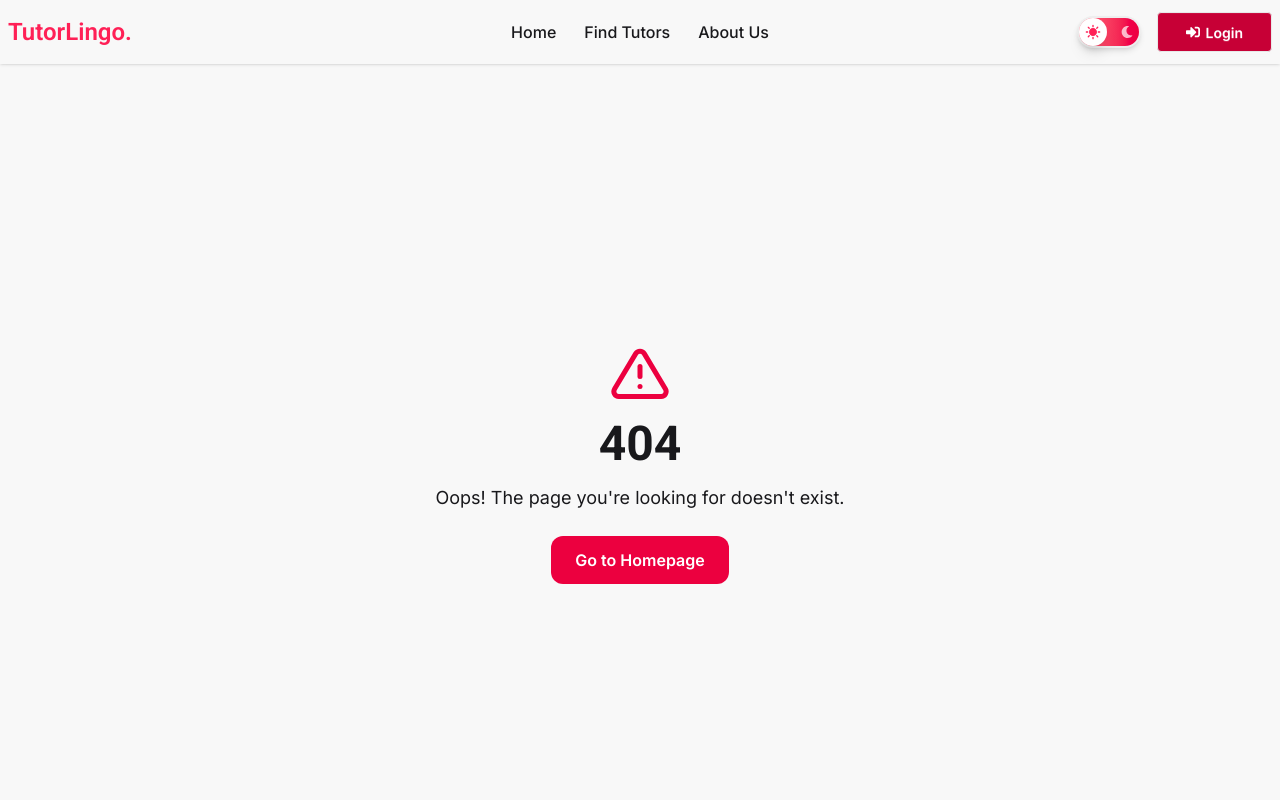
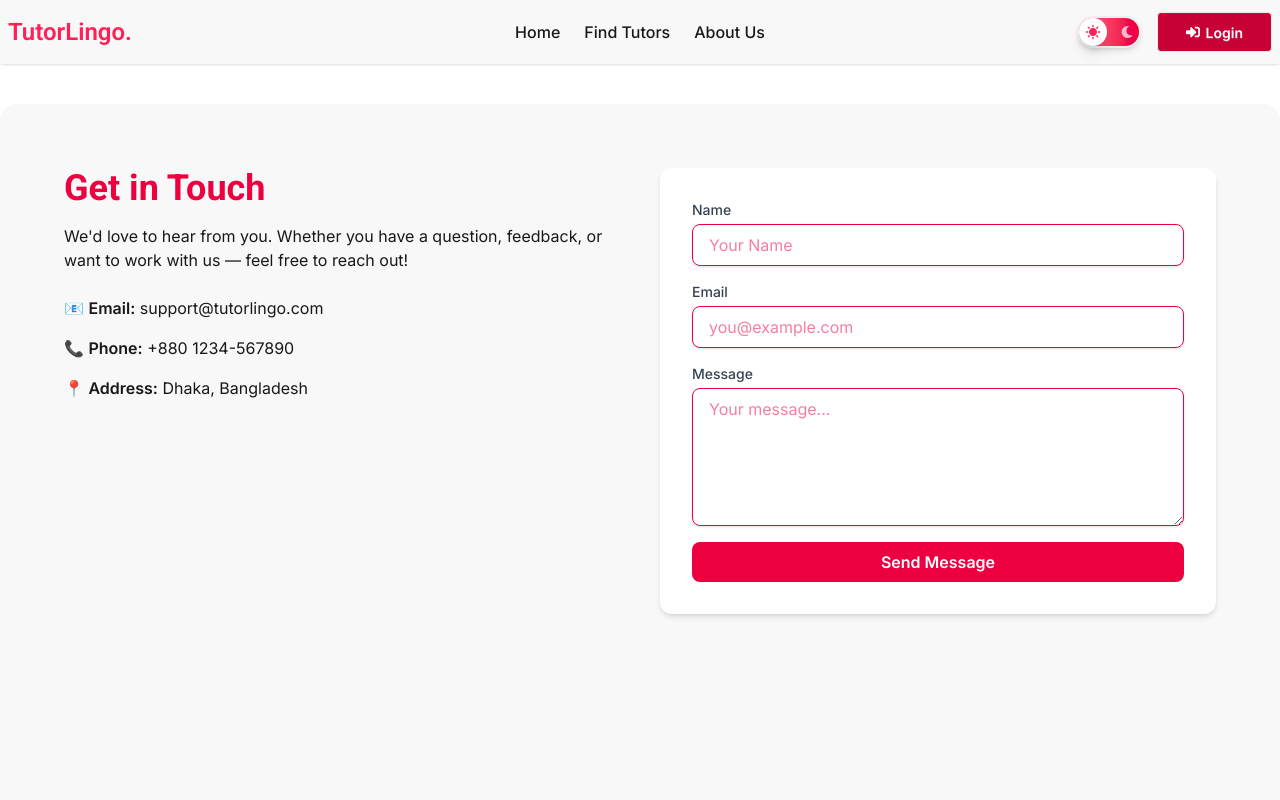
Before and after one commit to borhansiddque/tutor-lingo-app, a React (Vite) app: page /contact-us in a window 1280 px wide. Shown: the top 800 px of the page. Built offline with nearby package versions, Linux system fonts and the light colour scheme; no server answers.

Commit message:
Add Contact Us page and update routing; modify Navbar and Footer for new link

```diff
--- a/src/Components/Footer.jsx
+++ b/src/Components/Footer.jsx
@@ -32,9 +32,9 @@ const Footer = () => {
         <a className="border-b border-transparent hover:border-rose-700 cursor-pointer">
           About us
         </a>
-        <a className="border-b border-transparent hover:border-rose-700 cursor-pointer">
+        <Link to={'contact-us'} className="border-b border-transparent hover:border-rose-700 cursor-pointer">
           Contact
-        </a>
+        </Link>
       </nav>
       <nav>
         <h6 className="footer-title">Social Media</h6>
--- a/src/Components/Navbar.jsx
+++ b/src/Components/Navbar.jsx
@@ -116,11 +116,12 @@ const Navbar = () => {
               }
               to={"/my-booked-tutors"}
             >
-              <span>My Booked Tutors</span>
+              <span>Booked Tutors</span>
             </NavLink>
           </li>
         </>
       )}
+
     </>
   );
   return (
@@ -145,7 +146,7 @@ const Navbar = () => {
           <h3 className="text-2xl text-rose-500 font-semibold">TutorLingo.</h3>
         </div>
         <div className="navbar-center hidden lg:flex">
-          <ul className="flex gap-3">{links}</ul>
+          <ul className="flex gap-2">{links}</ul>
         </div>
         <div className="navbar-end gap-4">
           <ThemeToggle></ThemeToggle>
--- /dev/null
+++ b/src/Pages/ContactUs/ContactUs.jsx
@@ -0,0 +1,82 @@
+const ContactUs = () => {
+  return (
+    <section className="py-16 px-4 bg-base-200 rounded-2xl min-h-screen my-10">
+      <div className="max-w-6xl mx-auto grid md:grid-cols-2 gap-10">
+        {/* Left: Contact Info */}
+        <div>
+          <h2 className="text-4xl font-bold text-rose-600 mb-4">
+            Get in Touch
+          </h2>
+          <p className="mb-6">
+            We'd love to hear from you. Whether you have a question, feedback,
+            or want to work with us — feel free to reach out!
+          </p>
+
+          <ul className="space-y-4">
+            <li>
+              📧 <span className="font-semibold">Email:</span>{" "}
+              support@tutorlingo.com
+            </li>
+            <li>
+              📞 <span className="font-semibold">Phone:</span> +880 1234-567890
+            </li>
+            <li>
+              📍 <span className="font-semibold">Address:</span> Dhaka,
+              Bangladesh
+            </li>
+          </ul>
+        </div>
+
+        {/* Right: Contact Form */}
+        <div>
+          <form className="bg-white p-8 rounded-xl shadow-md space-y-4">
+            <div>
+              <label className="block text-sm font-medium text-gray-700">
+                Name
+              </label>
+              <input
+                type="text"
+                placeholder="Your Name"
+                className="mt-1 block w-full px-4 py-2 border rounded-lg shadow-sm focus:outline-none focus:ring focus:border-rose-500 text-rose-600"
+                required
+              />
+            </div>
+
+            <div>
+              <label className="block text-sm font-medium text-gray-700">
+                Email
+              </label>
+              <input
+                type="email"
+                placeholder="you@example.com"
+                className="mt-1 block w-full px-4 py-2 border rounded-lg shadow-sm focus:outline-none focus:ring focus:border-rose-500 text-rose-600"
+                required
+              />
+            </div>
+
+            <div>
+              <label className="block text-sm font-medium text-gray-700">
+                Message
+              </label>
+              <textarea
+                rows="5"
+                placeholder="Your message..."
+                className="mt-1 block w-full px-4 py-2 border rounded-lg shadow-sm focus:outline-none focus:ring focus:border-rose-500 text-rose-600"
+                required
+              />
+            </div>
+
+            <button
+              type="submit"
+              className="w-full bg-rose-600 text-white font-semibold py-2 px-4 rounded-lg hover:bg-rose-700 transition cursor-pointer"
+            >
+              Send Message
+            </button>
+          </form>
+        </div>
+      </div>
+    </section>
+  );
+};
+
+export default ContactUs;
--- a/src/Router/Router.jsx
+++ b/src/Router/Router.jsx
@@ -11,6 +11,7 @@ import Register from "../Pages/Register/Register";
 import ErrorPage from "../Pages/ErrorPage/ErrorPage";
 import PrivateRoute from "../PrivateRoute/PrivateRoute";
 import AboutUs from "../Pages/AboutUs/AboutUs";
+import ContactUs from "../Pages/ContactUs/ContactUs";
 
 let router = createBrowserRouter([
   {
@@ -24,6 +25,10 @@ let router = createBrowserRouter([
       {
         path: 'about-us',
         Component: AboutUs
+      },
+      {
+        path: 'contact-us',
+        Component: ContactUs
       },
       {
         path: "find-tutors",
```
